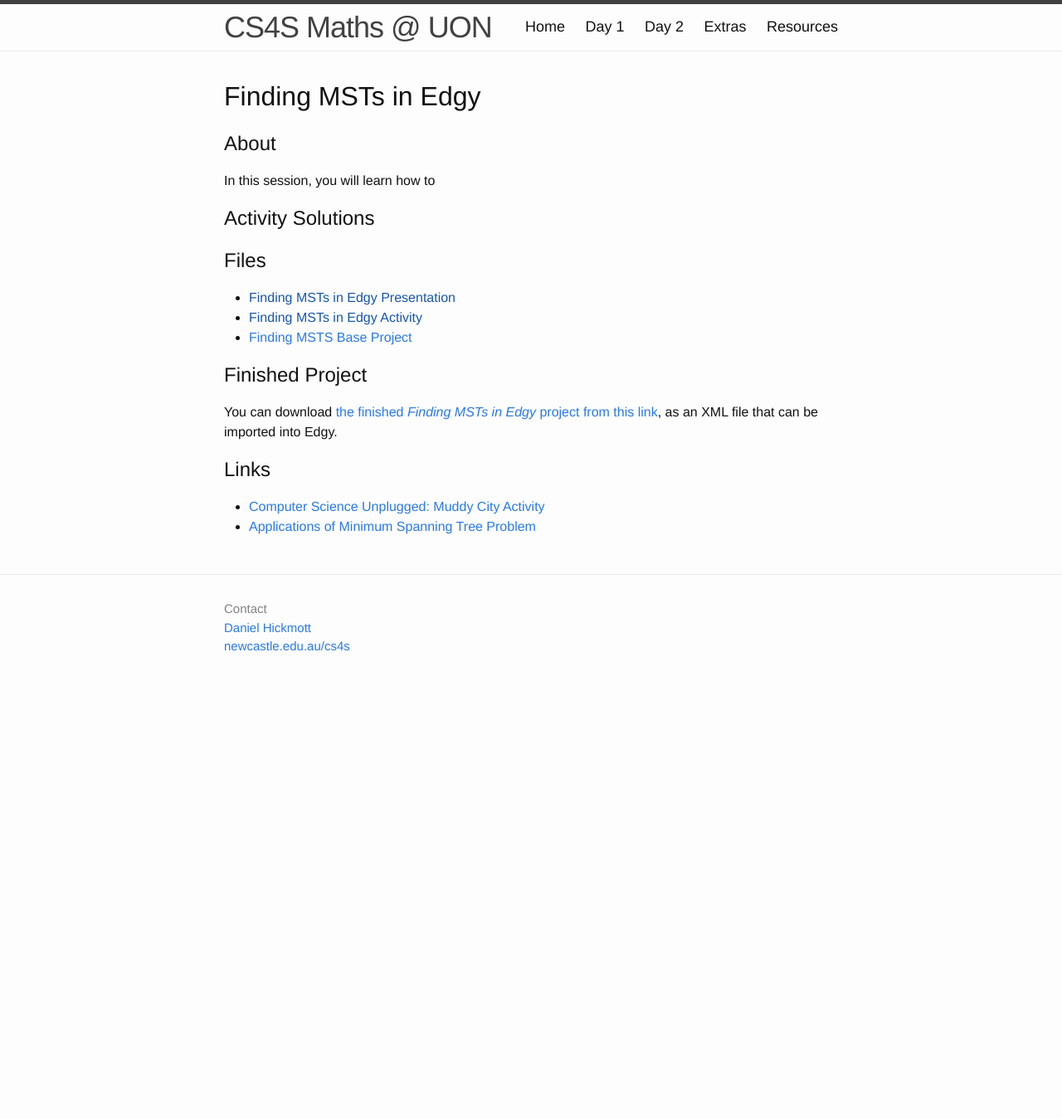
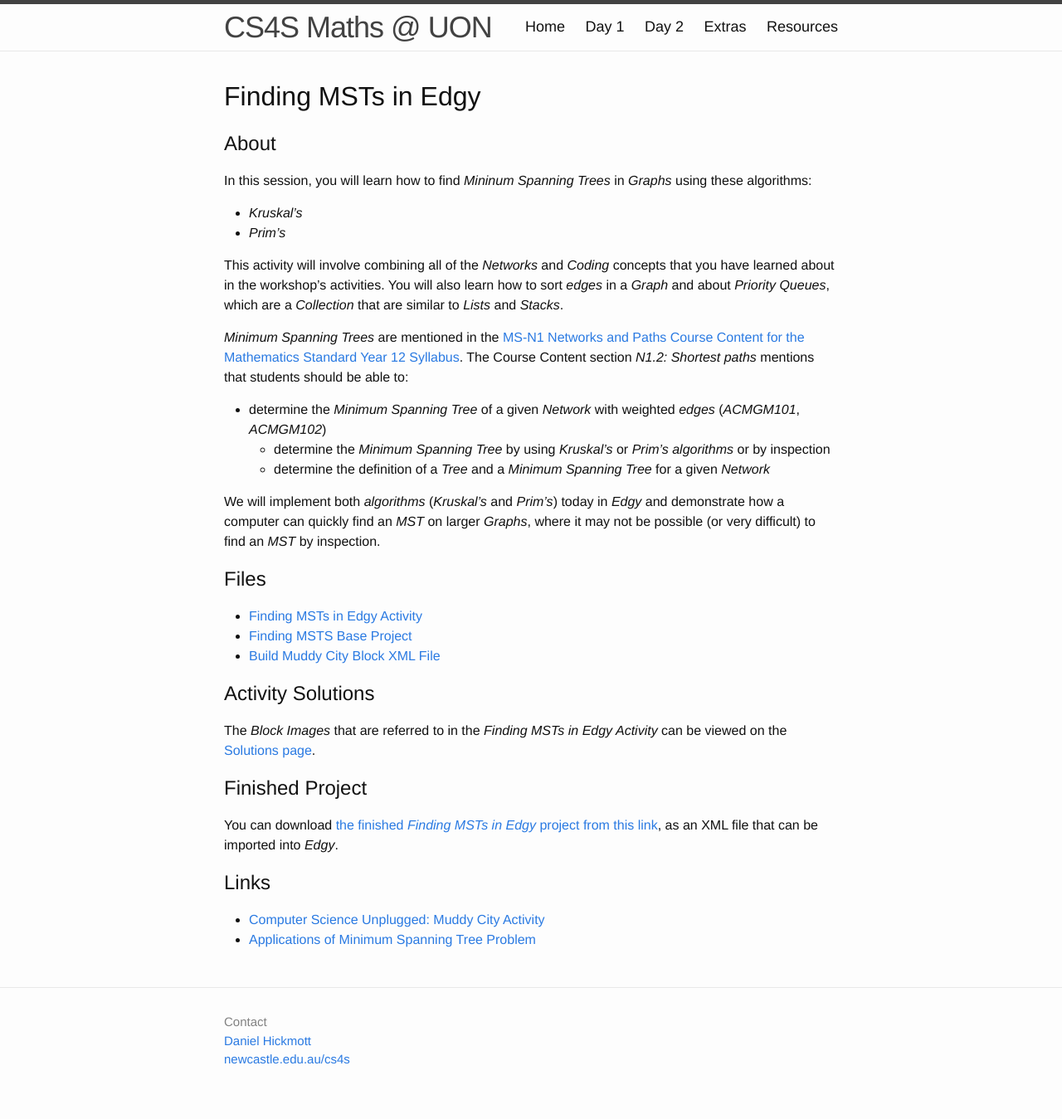
Before and after one commit to cs4s/math-2017, a Jekyll site: the page built from day2/msts_in_edgy/index.md, in a window 1280 px wide. Shown: the whole page at 83% size. Built offline with Jekyll 4.4.1, drawn with Linux system fonts in a browser that asks for light colours; before the commit the page ends 900 px from its top, so only the background shows below that.

Commit message:
Adds Finding MSTs in Edgy activity

```diff
--- a/day2/msts_in_edgy/index.md
+++ b/day2/msts_in_edgy/index.md
@@ -7,22 +7,37 @@ title: CS4S Maths @ UON 2017 - Day 2 - Finding MSTs in Edgy
 
 ## About
 
-In this session, you will learn how to
+In this session, you will learn how to find *Mininum Spanning Trees* in *Graphs* using these algorithms:
+
+- *Kruskal's*
+- *Prim's*
+
+This activity will involve combining all of the *Networks* and *Coding* concepts that you have learned about in the workshop's activities.
+You will also learn how to sort *edges* in a *Graph* and about *Priority Queues*, which are a *Collection* that are similar to *Lists* and *Stacks*.
+
+*Minimum Spanning Trees* are mentioned in the [MS-N1 Networks and Paths Course Content for the Mathematics Standard Year 12 Syllabus](http://syllabus.nesa.nsw.edu.au/mathematics-standard-stage6/content/1280/){:target="_blank"}.
+The Course Content section *N1.2: Shortest paths* mentions that students should be able to:
+
+- determine the *Minimum Spanning Tree* of a given *Network* with weighted *edges* (*ACMGM101*, *ACMGM102*)
+	- determine the *Minimum Spanning Tree* by using *Kruskal's* or *Prim's algorithms* or by inspection
+	- determine the definition of a *Tree* and a *Minimum Spanning Tree* for a given *Network*
+
+We will implement both *algorithms* (*Kruskal's* and *Prim's*) today in *Edgy* and demonstrate how a computer can quickly find an *MST* on larger *Graphs*, where it may not be possible (or very difficult) to find an *MST* by inspection.
+
+## Files
+
+<!-- - [Finding MSTs in Edgy Presentation]() -->
+- [Finding MSTs in Edgy Activity](Edgy Activity - Finding MSTs in Edgy.docx)
+- [Finding MSTS Base Project](MST Base Project.xml)
+- [Build Muddy City Block XML File](muddy_city.xml)
 
 ## Activity Solutions
 
-
-
-
-## Files
-
-- [Finding MSTs in Edgy Presentation]()
-- [Finding MSTs in Edgy Activity]()
-- [Finding MSTS Base Project](MST Base Project.xml)
+The *Block Images* that are referred to in the *Finding MSTs in Edgy Activity* can be viewed on the [Solutions page](solutions).
 
 ## Finished Project
 
-You can download [the finished *Finding MSTs in Edgy* project from this link](Finished MST Project.xml), as an XML file that can be imported into Edgy.
+You can download [the finished *Finding MSTs in Edgy* project from this link](Finished MST Project.xml), as an XML file that can be imported into *Edgy*.
 
 ## Links
 
```
Also changed, not shown: day2/msts_in_edgy/muddy_city.xml (added, +1 -0 lines), 1 other file.
